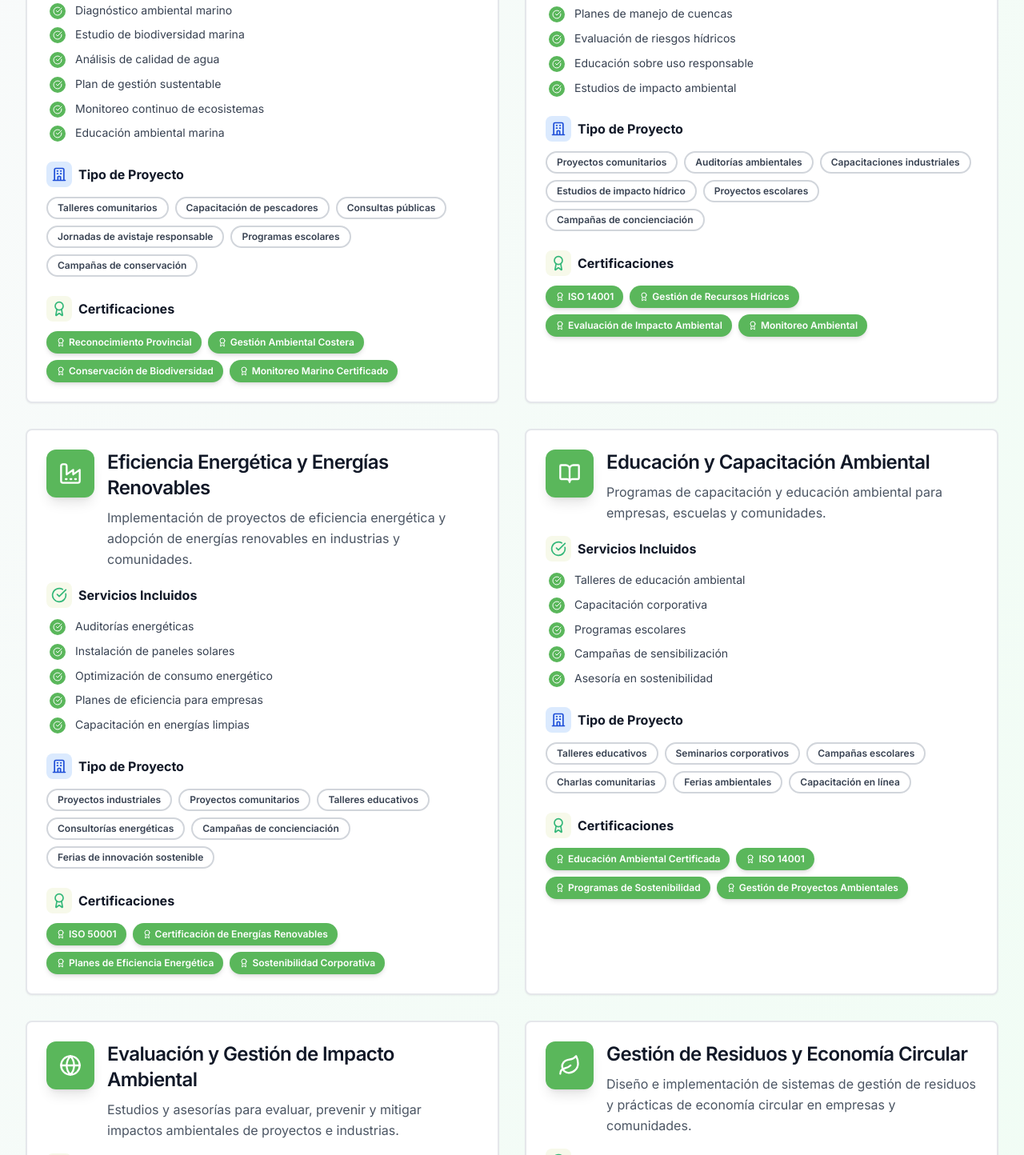
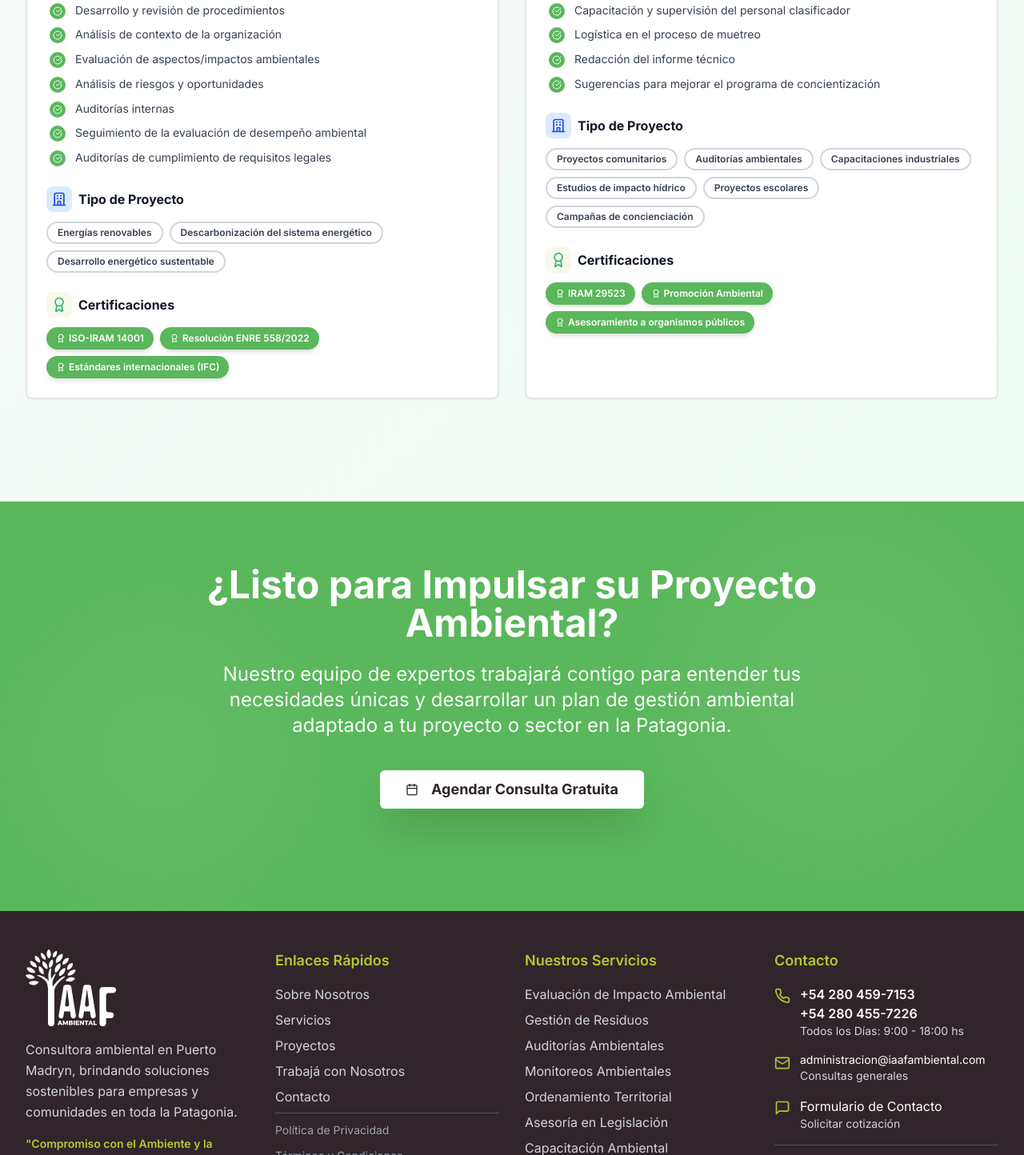
Before and after one commit to macasteglione/IAAF-Ambiental, a React (Vite) app: page /proyectos in a window 1280 px wide. Shown: the part 1066-2510 px from the top of the page at 80% size. Built offline with nearby package versions, Linux system fonts and the light colour scheme.

Commit message:
cambios y arreglos

```diff
--- /dev/null
+++ b/google617dc6eb76419898.html
@@ -0,0 +1 @@
+google-site-verification: google617dc6eb76419898.html
--- a/src/components/Footer.tsx
+++ b/src/components/Footer.tsx
@@ -141,7 +141,7 @@ const Footer = () => {
             <ul className="space-y-2">
               <li>
                 <Link
-                  to="/servicios/eia"
+                  to="/servicios/estudios-de-impacto-ambiental"
                   className="text-gray-300 hover:text-white hover:pl-2 transition-all inline-block"
                 >
                   Evaluación de Impacto Ambiental
@@ -149,7 +149,7 @@ const Footer = () => {
               </li>
               <li>
                 <Link
-                  to="/servicios/gestion-residuos"
+                  to="/servicios/gestion-de-residuos"
                   className="text-gray-300 hover:text-white hover:pl-2 transition-all inline-block"
                 >
                   Gestión de Residuos
@@ -157,7 +157,7 @@ const Footer = () => {
               </li>
               <li>
                 <Link
-                  to="/servicios/auditorias"
+                  to="/servicios/auditorias-ambientales"
                   className="text-gray-300 hover:text-white hover:pl-2 transition-all inline-block"
                 >
                   Auditorías Ambientales
@@ -165,23 +165,23 @@ const Footer = () => {
               </li>
               <li>
                 <Link
-                  to="/servicios/monitoreo"
+                  to="/servicios/monitoreos-ambientales"
                   className="text-gray-300 hover:text-white hover:pl-2 transition-all inline-block"
                 >
-                  Monitoreo Ambiental
+                  Monitoreos Ambientales
                 </Link>
               </li>
               <li>
                 <Link
-                  to="/servicios/estudios"
+                  to="/servicios/ordenamiento-territorial"
                   className="text-gray-300 hover:text-white hover:pl-2 transition-all inline-block"
                 >
-                  Estudios de Suelo y Agua
+                  Ordenamiento Territorial
                 </Link>
               </li>
               <li>
                 <Link
-                  to="/servicios/legislacion"
+                  to="/servicios/licencias-y-permisos-ambientales"
                   className="text-gray-300 hover:text-white hover:pl-2 transition-all inline-block"
                 >
                   Asesoría en Legislación
@@ -189,7 +189,7 @@ const Footer = () => {
               </li>
               <li>
                 <Link
-                  to="/servicios/capacitacion"
+                  to="/servicios/educacion-y-capacitacion-ambiental"
                   className="text-gray-300 hover:text-white hover:pl-2 transition-all inline-block"
                 >
                   Capacitación Ambiental
@@ -197,10 +197,10 @@ const Footer = () => {
               </li>
               <li>
                 <Link
-                  to="/servicios/planes"
+                  to="/servicios/planes-de-manejo-ambiental"
                   className="text-gray-300 hover:text-white hover:pl-2 transition-all inline-block"
                 >
-                  Planes de Gestión
+                  Planes de Manejo Ambiental
                 </Link>
               </li>
             </ul>
--- a/src/components/ResumenServicios.tsx
+++ b/src/components/ResumenServicios.tsx
@@ -54,7 +54,7 @@ const ServicesOverview = () => {
       icon: Award,
       title: "Experiencia Comprobada",
       description:
-        "Experiencia en brindando soluciones ambientales exitosas en toda la región patagónica.",
+        "Contamos con un equipo de expertos ambientales con amplia experiencia brindando soluciones exitosas en toda la región patagónica",
     },
     {
       icon: MapPin,
--- a/src/components/SeccionClientes.tsx
+++ b/src/components/SeccionClientes.tsx
@@ -23,12 +23,12 @@ const TrustSection = () => {
   ];
 
   const sectors = [
+    "Energías Renovables",
     "Industria Pesquera",
     "Minería y Petróleo",
     "Turismo Sustentable",
     "Agricultura y Ganadería",
     "Construcción e Infraestructura",
-    "Sector Público Municipal",
   ];
 
   return (
--- a/src/components/nosotros/NosotrosServicios.tsx
+++ b/src/components/nosotros/NosotrosServicios.tsx
@@ -1,5 +1,5 @@
 import { Card, CardContent } from "@/components/ui/card";
-import { Shield, Recycle, Award, FileCheck, Droplet, Leaf } from "lucide-react";
+import { Shield, Recycle, Award, FileCheck, Flame, Leaf } from "lucide-react";
 
 const NosotrosServicios = () => {
   const services = [
@@ -32,10 +32,10 @@ const NosotrosServicios = () => {
       color: "from-brand-green to-brand-teal",
     },
     {
-      icon: Droplet,
-      title: "Monitoreo Ambiental",
+      icon: Flame,
+      title: "Estudio de Carga de Fuego Vegetal",
       description:
-        "Monitoreo continuo de calidad de aire, agua y suelo. Análisis de emisiones atmosféricas y control de efluentes líquidos con tecnología de punta.",
+        "Análisis del tipo, distribución y cantidad de biomasa disponible para determinar el riesgo potencial de incendios y proponer medidas sustentables de manejo preventivo.",
       color: "from-brand-teal to-brand-green",
     },
     {
--- a/src/components/servicios/ServiciosAdicionales.tsx
+++ b/src/components/servicios/ServiciosAdicionales.tsx
@@ -5,9 +5,9 @@ import {
   Droplet,
   Factory,
   BookOpen,
-  Globe,
   ShieldCheck,
   BarChart3,
+  Bird,
 } from "lucide-react";
 
 const ServiciosAmbientales = () => {
@@ -19,9 +19,9 @@ const ServiciosAmbientales = () => {
       color: "from-brand-green to-brand-green",
     },
     {
-      name: "Gestión de Residuos",
+      name: "Estudios de Composición de RSU",
       icon: Recycle,
-      description: "Planes integrales de manejo",
+      description: "Según IRAM 29523",
       color: "from-brand-teal to-brand-green",
     },
     {
@@ -43,15 +43,15 @@ const ServiciosAmbientales = () => {
       color: "from-gray-500 to-gray-600",
     },
     {
-      name: "Capacitación Ambiental",
+      name: "Inducciones Ambientales",
       icon: BookOpen,
-      description: "Formación y educación continua",
+      description: "Formación acorde a la necesidad de la empresa",
       color: "from-purple-500 to-purple-600",
     },
     {
-      name: "Evaluación de Impacto",
-      icon: Globe,
-      description: "Estudios ambientales integrales",
+      name: "Monitoreos de Fauna Voladora",
+      icon: Bird,
+      description: "Atendiendo necesidades específicas del cliente",
       color: "from-indigo-500 to-indigo-600",
     },
     {
--- a/src/components/servicios/ServiciosLista.tsx
+++ b/src/components/servicios/ServiciosLista.tsx
@@ -17,6 +17,7 @@ import {
   Map,
   ShieldCheck,
   CheckCircle,
+  Flame,
 } from "lucide-react";
 import { Link } from "react-router-dom";
 
@@ -62,11 +63,11 @@ const ServiciosLista = () => {
       color: "from-brand-teal to-brand-green",
     },
     {
-      icon: Waves,
-      title: "Monitoreos Ambientales",
+      icon: Flame,
+      title: "Estudio de Carga de Fuego Vegetal",
       description:
         "Recolección y análisis de datos ambientales para garantizar el cumplimiento normativo y la calidad del entorno.",
-      image: "/img/monitoreo-ambiental-servicio.webp",
+      image: "/img/estudio-fuego-servicio.webp",
       features: [
         "Calidad de aire, agua y suelo",
         "Ruido y vibraciones",
@@ -81,7 +82,7 @@ const ServiciosLista = () => {
         "Industrias",
         "Minería",
       ],
-      color: "from-blue-500 to-blue-600",
+      color: "from-orange-500 to-orange-600",
     },
     {
       icon: ClipboardCheck,
--- a/src/data/ProyectosDatos.ts
+++ b/src/data/ProyectosDatos.ts
@@ -1,11 +1,6 @@
 import {
-  TreePine,
-  Leaf,
-  Droplet,
-  Factory,
-  Globe,
-  BookOpen,
-  Fish
+  Wind,
+  Recycle,
 } from "lucide-react";
 
 export interface Proyecto {
@@ -20,43 +15,41 @@ export interface Proyecto {
 
 export const proyectos: Proyecto[] = [
   {
-    title: "Reserva Marina Puerto Madryn",
-    description: "Proyecto integral de conservación y gestión sustentable de los ecosistemas marinos del Golfo Nuevo, protegiendo la biodiversidad marina de la Patagonia.",
-    icon: Fish,
+    title: "Parques Eólicos",
+    description:
+      "Nuestros profesionales cuentan con experiencia en el mantenimiento del sistema de gestión ambiental segun ISO-IRAM 14001",
+    icon: Wind,
     services: [
-      "Diagnóstico ambiental marino",
-      "Estudio de biodiversidad marina",
-      "Análisis de calidad de agua",
-      "Plan de gestión sustentable",
-      "Monitoreo continuo de ecosistemas",
-      "Educación ambiental marina"
+      "Desarrollo y revisión de procedimientos",
+      "Análisis de contexto de la organización",
+      "Evaluación de aspectos/impactos ambientales",
+      "Análisis de riesgos y oportunidades",
+      "Auditorías internas",
+      "Seguimiento de la evaluación de desempeño ambiental",
+      "Auditorías de cumplimiento de requisitos legales",
     ],
     events: [
-      "Talleres comunitarios",
-      "Capacitación de pescadores",
-      "Consultas públicas",
-      "Jornadas de avistaje responsable",
-      "Programas escolares",
-      "Campañas de conservación"
+      "Energías renovables",
+      "Descarbonización del sistema energético",
+      "Desarrollo energético sustentable",
     ],
     certifications: [
-      "Reconocimiento Provincial",
-      "Gestión Ambiental Costera",
-      "Conservación de Biodiversidad",
-      "Monitoreo Marino Certificado"
+      "ISO-IRAM 14001",
+      "Resolución ENRE 558/2022",
+      "Estándares internacionales (IFC)",
     ],
-    link: "/proyectos/reserva-marina-puerto-madryn"
+    link: "/proyectos/reserva-marina-puerto-madryn",
   },
   {
-    title: "Gestión de Recursos Hídricos",
-    description: "Evaluación y monitoreo de calidad del agua, optimización de recursos hídricos y protección de cuerpos de agua.",
-    icon: Droplet,
+    title: "GIRSU",
+    description:
+      "Realizamos los procedimientos técnicos para determinar la composición de los RSU sin tratamiento según lo establecido en la norma IRAM 29523",
+    icon: Recycle,
     services: [
-      "Monitoreo de calidad de agua",
-      "Planes de manejo de cuencas",
-      "Evaluación de riesgos hídricos",
-      "Educación sobre uso responsable",
-      "Estudios de impacto ambiental"
+      "Capacitación y supervisión del personal clasificador",
+      "Logística en el proceso de muetreo",
+      "Redacción del informe técnico",
+      "Sugerencias para mejorar el programa de concientización",
     ],
     events: [
       "Proyectos comunitarios",
@@ -64,122 +57,13 @@ export const proyectos: Proyecto[] = [
       "Capacitaciones industriales",
       "Estudios de impacto hídrico",
       "Proyectos escolares",
-      "Campañas de concienciación"
+      "Campañas de concienciación",
     ],
     certifications: [
-      "ISO 14001",
-      "Gestión de Recursos Hídricos",
-      "Evaluación de Impacto Ambiental",
-      "Monitoreo Ambiental"
+      "IRAM 29523",
+      "Promoción Ambiental",
+      "Asesoramiento a organismos públicos",
     ],
-    link: "/proyectos/gestion-recursos-hidricos"
+    link: "/proyectos/gestion-recursos-hidricos",
   },
-  {
-    title: "Eficiencia Energética y Energías Renovables",
-    description: "Implementación de proyectos de eficiencia energética y adopción de energías renovables en industrias y comunidades.",
-    icon: Factory,
-    services: [
-      "Auditorías energéticas",
-      "Instalación de paneles solares",
-      "Optimización de consumo energético",
-      "Planes de eficiencia para empresas",
-      "Capacitación en energías limpias"
-    ],
-    events: [
-      "Proyectos industriales",
-      "Proyectos comunitarios",
-      "Talleres educativos",
-      "Consultorías energéticas",
-      "Campañas de concienciación",
-      "Ferias de innovación sostenible"
-    ],
-    certifications: [
-      "ISO 50001",
-      "Certificación de Energías Renovables",
-      "Planes de Eficiencia Energética",
-      "Sostenibilidad Corporativa"
-    ],
-    link: "/proyectos/eficiencia-energetica"
-  },
-  {
-    title: "Educación y Capacitación Ambiental",
-    description: "Programas de capacitación y educación ambiental para empresas, escuelas y comunidades.",
-    icon: BookOpen,
-    services: [
-      "Talleres de educación ambiental",
-      "Capacitación corporativa",
-      "Programas escolares",
-      "Campañas de sensibilización",
-      "Asesoría en sostenibilidad"
-    ],
-    events: [
-      "Talleres educativos",
-      "Seminarios corporativos",
-      "Campañas escolares",
-      "Charlas comunitarias",
-      "Ferias ambientales",
-      "Capacitación en línea"
-    ],
-    certifications: [
-      "Educación Ambiental Certificada",
-      "ISO 14001",
-      "Programas de Sostenibilidad",
-      "Gestión de Proyectos Ambientales"
-    ],
-    link: "/proyectos/educacion-ambiental"
-  },
-  {
-    title: "Evaluación y Gestión de Impacto Ambiental",
-    description: "Estudios y asesorías para evaluar, prevenir y mitigar impactos ambientales de proyectos e industrias.",
-    icon: Globe,
-    services: [
-      "Evaluación de impacto ambiental",
-      "Planes de mitigación",
-      "Monitoreo ambiental",
-      "Asesoría en cumplimiento normativo",
-      "Planes de gestión sostenible"
-    ],
-    events: [
-      "Proyectos de infraestructura",
-      "Proyectos industriales",
-      "Proyectos comunitarios",
-      "Auditorías ambientales",
-      "Consultorías estratégicas",
-      "Proyectos educativos"
-    ],
-    certifications: [
-      "ISO 14001",
-      "Evaluación de Impacto Ambiental",
-      "Planes de Mitigación Certificados",
-      "Gestión Ambiental Estratégica"
-    ],
-    link: "/proyectos/evaluacion-impacto-ambiental"
-  },
-  {
-    title: "Gestión de Residuos y Economía Circular",
-    description: "Diseño e implementación de sistemas de gestión de residuos y prácticas de economía circular en empresas y comunidades.",
-    icon: Leaf,
-    services: [
-      "Planes de gestión de residuos",
-      "Reciclaje y compostaje",
-      "Consultoría en economía circular",
-      "Capacitación y concienciación",
-      "Monitoreo de cumplimiento normativo"
-    ],
-    events: [
-      "Proyectos industriales",
-      "Ferias educativas",
-      "Campañas comunitarias",
-      "Auditorías ambientales",
-      "Programas escolares",
-      "Talleres de innovación"
-    ],
-    certifications: [
-      "ISO 14001",
-      "Gestión de Residuos Certificada",
-      "Economía Circular",
-      "Sostenibilidad Corporativa"
-    ],
-    link: "/proyectos/gestion-residuos"
-  }
 ];
```
Also changed, not shown: src/components/nosotros/NosotrosHero.tsx (+12 -9 lines), src/components/nosotros/NosotrosHistoria.tsx (+0 -7 lines), public/img/estudio-fuego-servicio.webp (added), public/img/monitoreo-ambiental-servicio.webp (deleted).
